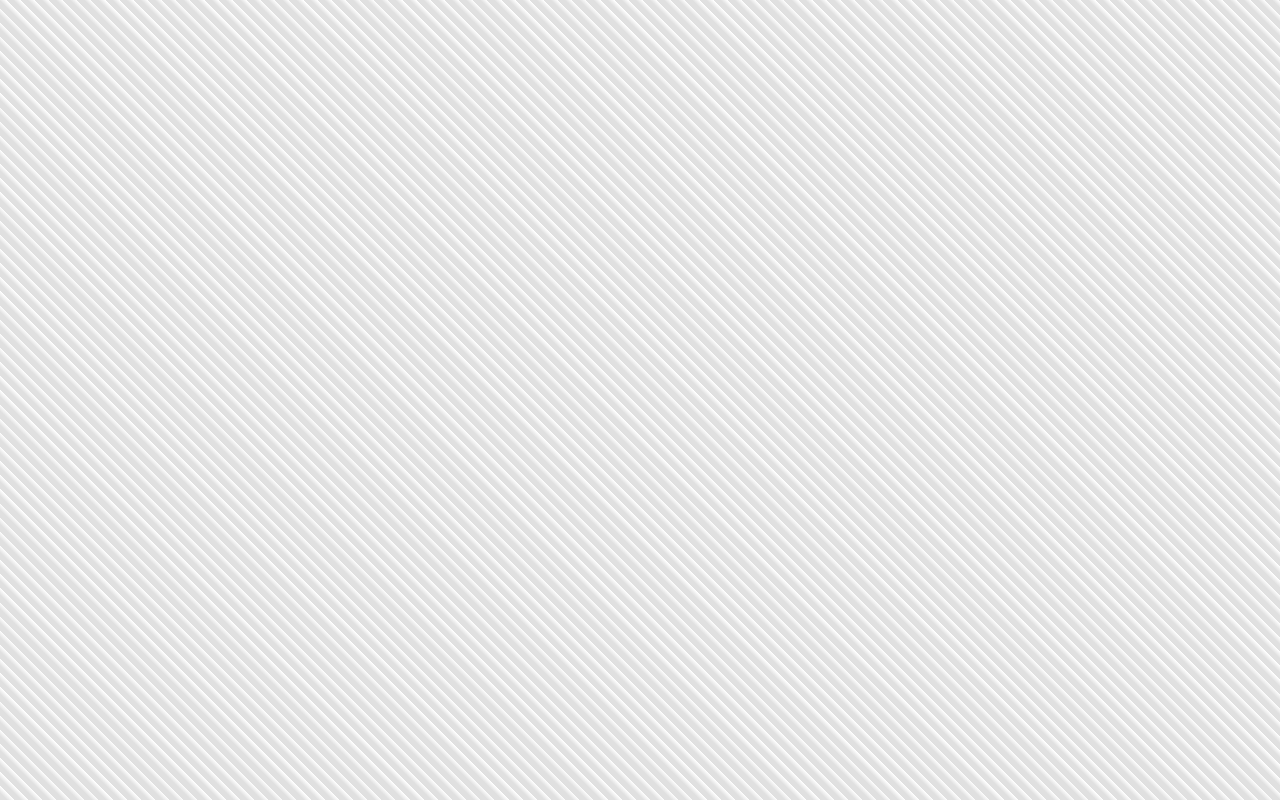
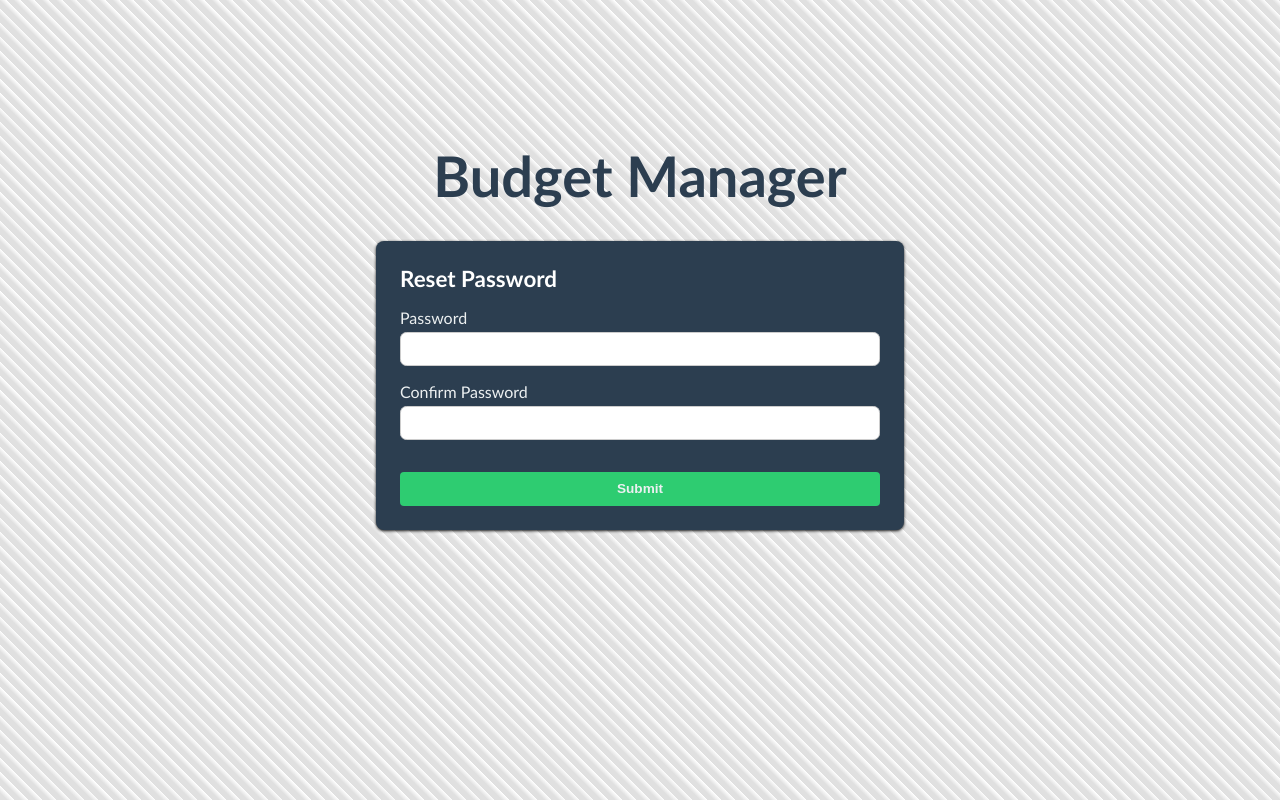
Before and after one commit to lucadumitrascu/budget-manager, a React (Vite) app in the folder frontend/: page /authentication/reset-password in a window 1280 px wide. Before the commit this address had no page. Built offline with nearby package versions, Linux system fonts and the light colour scheme.

Commit message:
Added ResetPassword page
- Modified makeRequest function to handle tokens

```diff
--- a/frontend/src/App.jsx
+++ b/frontend/src/App.jsx
@@ -2,6 +2,8 @@
 import Landing from "./pages/Landing/Landing";
 import Login from "./pages/Login/Login";
 import Register from "./pages/Register/Register";
+import ForgotPassword from "./pages/ForgotPassword/ForgotPassword";
+import ResetPassword from "./pages/ResetPassword/ResetPassword";
 
 function App() {
   return (
@@ -10,6 +12,8 @@
         <Route path="/" element={<Landing />} />
         <Route path="/authentication/login" element={<Login />} />
         <Route path="/authentication/register" element={<Register />} />
+        <Route path="/authentication/forgot-password" element={<ForgotPassword />} />
+        <Route path="/authentication/reset-password" element={<ResetPassword />} />
       </Routes>
     </Router>
   );
--- /dev/null
+++ b/frontend/src/pages/ResetPassword/ResetPassword.jsx
@@ -0,0 +1,60 @@
+import { useState } from "react";
+import { useLocation, useNavigate } from "react-router-dom";
+import useError from "../../hooks/useError";
+import { resetPassword } from "../../services/authService";
+import { showSuccessSwal } from "../../utils/swal";
+import AuthLayout from "../../layouts/AuthLayout";
+import AuthForm from "../../components/AuthForm";
+import Input from "../../components/Input";
+
+function ResetPassword() {
+    const [password, setPassword] = useState("");
+    const [confirmPassword, setConfirmPassword] = useState("");
+    const [submitClicked, setSubmitClicked] = useState(false);
+    const [error, setError] = useError();
+    const navigate = useNavigate();
+    const location = useLocation();
+
+    const queryParams = new URLSearchParams(location.search);
+    const token = queryParams.get("token");
+
+    const handleSubmit = async (e) => {
+        e.preventDefault();
+        if (password !== confirmPassword) {
+            setError("Passwords must be the same.");
+        } else if (password.length < 6) {
+            setError("Password must be at least 6 characters long.");
+        } else {
+            if (!submitClicked) {
+                setSubmitClicked(true);
+                const result = await resetPassword(password, token);
+                if (result.success) {
+                    showSuccessSwal(result.message, () => navigate("/authentication/login"));
+                } else {
+                    setError(result.message)
+                }
+                setSubmitClicked(false);
+            }
+        }
+    };
+
+    return (
+        <AuthLayout>
+            <AuthForm
+                title="Reset Password"
+                primaryButtonText="Submit"
+                onSubmit={handleSubmit}
+                error={error}
+            >
+                <Input
+                    label="Password" id="password" autoComplete="new-password" type="password"
+                    maxLength="60" value={password} onChange={(e) => setPassword(e.target.value)} />
+                <Input
+                    label="Confirm Password" id="confirm-password" autoComplete="new-password" type="password"
+                    maxLength="60" value={confirmPassword} onChange={(e) => setConfirmPassword(e.target.value)} />
+            </AuthForm>
+        </AuthLayout>
+    );
+}
+
+export default ResetPassword;
--- a/frontend/src/services/authService.js
+++ b/frontend/src/services/authService.js
@@ -20,3 +20,7 @@
 export const sendEmail = (email) => {
     return makeRequest(API_BASE_URL, "/forgot-password", "POST", { email });
 };
+
+export const resetPassword = (password, token) => {
+    return makeRequest(API_BASE_URL, "/reset-password", "PUT", { password }, token);
+};
--- a/frontend/src/utils/makeRequest.js
+++ b/frontend/src/utils/makeRequest.js
@@ -1,10 +1,14 @@
-export const makeRequest = async (baseUrl, endpoint, method = "POST", body = null) => {
+export const makeRequest = async (baseUrl, endpoint, method = "POST", body = null, token = null) => {
     try {
+        const headers = {
+            "Content-Type": "application/json",
+        };
+
+        if (token) headers["Authorization"] = `Bearer ${token}`;
+
         const response = await fetch(`${baseUrl}${endpoint}`, {
             method,
-            headers: {
-                "Content-Type": "application/json"
-            },
+            headers,
             body: body ? JSON.stringify(body) : null
         });
 
```
